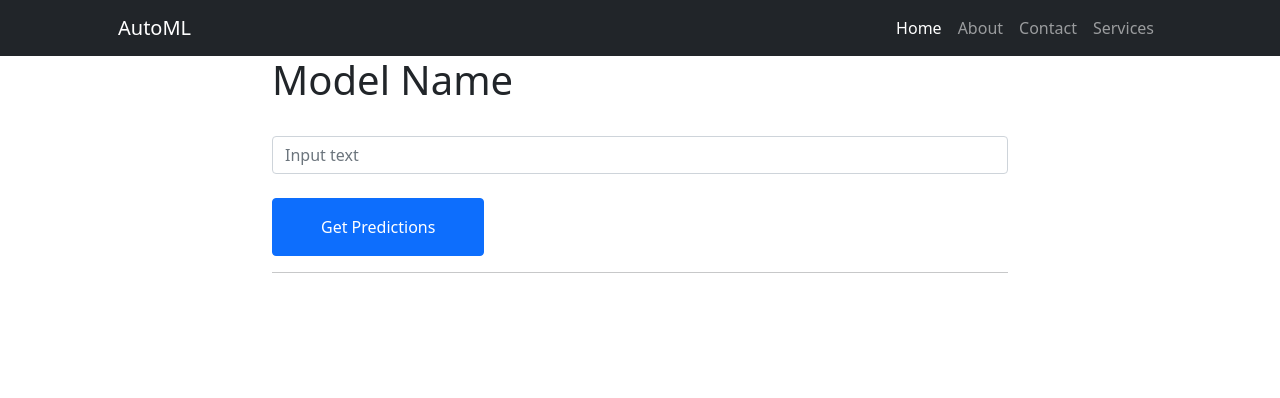
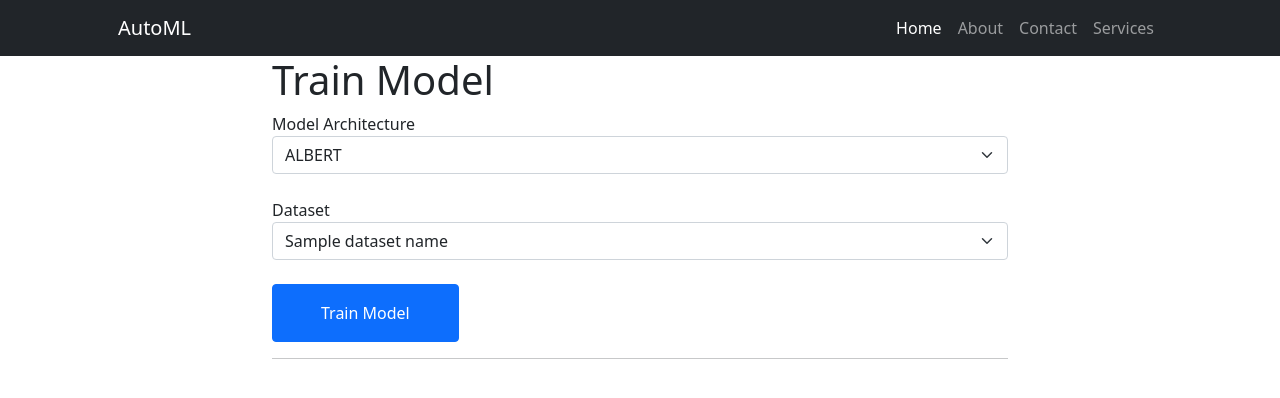
Before and after one commit to ramaneswaran/automl_frontend, a Flask app: template templates/train_model.html in a window 1280 px wide. Shown: the top 398 px of the page. Run offline with Flask 2, Linux system fonts and the light colour scheme; the template is opened without the code that fills it: most values are stand-ins (such as "Sample title", 1, 10 or a date in 2020).

Commit message:
Complete

```diff
--- a/app.py
+++ b/app.py
@@ -13,13 +13,16 @@ from flask import render_template
 from flask import jsonify , request
 from flask import session , redirect
 import json
+from flask_cors import CORS, cross_origin
 from sklearn.preprocessing import LabelEncoder
+import requests
 
 app = Flask(__name__,static_url_path='',
             static_folder='static',
             template_folder='templates')
 
-
+cors = CORS(app)
+app.config['CORS_HEADERS'] = 'Content-Type'
 app.config['SECRET_KEY'] = 'secres'
 
 s3 = boto3.resource('s3',aws_access_key_id = os.environ.get("aws_access_key"), aws_secret_access_key = os.environ.get("aws_secret_key"),
@@ -131,32 +134,38 @@ class DataParser:
 def get_datasets_names():
 
     dataset_bucket = s3.Bucket('automl-training-data-s3')
+    dataset_names = [(idx+1, bucket_obj.key) for idx, bucket_obj in enumerate(dataset_bucket.objects.all())]
 
+    # return [(1, "ATIS V1"), (2, "ATIS V2")]
+    return dataset_names
 
+def get_model_names():
+
+    dataset_bucket = s3.Bucket('automl-models-s3')
     dataset_names = [(idx+1, bucket_obj.key) for idx, bucket_obj in enumerate(dataset_bucket.objects.all())]
-    # count = 1
-    # dataset_names = []
-    # for item in dataset_bucket.objects.all():
-    #     dataset_names.append((count, item.key))
-    #     count += 1
-    # return [(1, "ATIS V1"), (2, "ATIS V2")]
+
+    # return [(1, "Albertv2"), (2, "Roberta")]
+
     return dataset_names
 
 def get_preds(text: str):
 
-    time.sleep(2)
+    url = 'http://localhost:8000/predict/'
+    result = requests.get(url, params={'text': text})
 
-    text =  '<p>I want a flight from <span class="badge bg-secondary">Mumbai</span> to <span class="badge bg-secondary">Delhi</span></p>'
-    intent = 'Get Flight'
-    entities = [('Source', 'Mumbai'), ('Destination', 'Delhi')]
+    # print(result.json())
 
-    preds = {
-        'intent': intent,
-        'text': text,
-        'entities': entities
-    }
+    # text =  '<p>I want a flight from <span class="badge bg-secondary">Mumbai</span> to <span class="badge bg-secondary">Delhi</span></p>'
+    # intent = 'Get Flight'
+    # entities = [('Source', 'Mumbai'), ('Destination', 'Delhi')]
 
-    return preds
+    # preds = {
+    #     'intent': intent,
+    #     'text': text,
+    #     'entities': entities
+    # }
+
+    return result.json()
 
 
 @app.route('/')
@@ -223,23 +232,45 @@ def uploader():
 
 @app.route('/models/', methods=['GET'])
 def model():
-    return render_template('trained_models.html')
+    model_names = get_model_names()
+    return render_template('trained_models.html', model_names=model_names)
 
-@app.route('/test/', methods=['GET', 'POST'])
-def test():
-
-    return render_template('test_model.html', preds=None)
+@app.route('/test/<model_name>', methods=['GET', 'POST'])
+def test(model_name: str):
+    return render_template('test_model.html', model_name=model_name)
 
 
 @app.route('/prediction/', methods=["POST"])
 def prediction():
-    preds = get_preds("")
+
+    text = request.form['input_text']
+    preds = get_preds(text)
 
     return render_template('test_model.html', preds=preds)
 
-@app.route('/train/', methods=['GET'])
+@app.route('/train/', methods=['GET', 'POST'])
 def train():
-    return render_template('train_model.html')
+
+    if request.method == 'GET':
+        dataset_names =  get_datasets_names()
+
+        return render_template('train_model.html', dataset_names=dataset_names)
+
+    elif request.method == 'POST':
+
+
+        url = 'http://localhost:8000/train/'
+        train_params = {
+            'arch': request.form.get("arch"),
+            'dataset': request.form.get('dataset')
+            }
+
+        x = requests.post(url, json=train_params)
+
+        flash("Model Training In progress")
+        return render_template('home.html')
+
+
 
 if __name__ == '__main__':
 
--- a/templates/test_model.html
+++ b/templates/test_model.html
@@ -46,13 +46,13 @@
                 <div class="col-md-8 col-lg-8">
                     <form action="/prediction/" method="POST" class="justify-content-center">
                         <div class="form-group">
-                            <h6 class="display-6">Joint BERT v1</h6>
+                            <h6 class="display-6">{{model_name}}</h6>
                         </div>
 
                         <br>
                         <div class="form-group d-flex">
                             <input type="text" class="form-control
-                                rounded-left" placeholder="Input text"
+                                rounded-left" name="input_text" placeholder="Input text"
                                 required>
                         </div>
                         <br>
@@ -81,7 +81,7 @@
                                 </table>
                                 <hr>
                                 <p>
-                                    <p>I want a flight from <span class="badge bg-secondary">Mumbai</span> to <span class="badge bg-secondary">Delhi</span></p>
+
                                 </p>
                             {% endif %}
                         </div>
--- a/templates/train_model.html
+++ b/templates/train_model.html
@@ -44,21 +44,35 @@
         <div class="container">
             <div class="row justify-content-center">
                 <div class="col-md-8 col-lg-8">
-                    <form action="#" class="justify-content-center">
+                    <form action="/train/" method = "POST" class="justify-content-center">
                         <div class="form-group">
-                            <h6 class="display-6">Model Name</h6>
+                            <h6 class="display-6">Train Model</h6>
                         </div>
+                        <div class="form-group">
+                            <span>Model Architecture</span>
+                            <br>
+                            <select class="form-select" name="arch" aria-label="Default select example">
+                                <option selected  value="albert">ALBERT</option>
+                                <option value="xlmr">XLM Roberta</option>
+                                <option value="indic-bert">Indic BERT</option>
+                                <option value="muril">MURIL</option>
+                              </select>
+                        </div>
+                        <br>
+                        <div class="form-group">
+                            <span>Dataset</span>
+                            <br>
+                            <select class="form-select" name="dataset" aria-label="Default select example">
+                                {%for idx, name in dataset_names%}
+                                    <option value={{name}}>{{name}}</option>
+                                {%endfor%}
+                            </select>
 
-                        <br>
-                        <div class="form-group d-flex">
-                            <input type="text" class="form-control
-                                rounded-left" placeholder="Input text"
-                                required>
                         </div>
                         <br>
                         <div class="form-group">
                             <button type="submit" class="btn btn-primary
-                                rounded submit p-3 px-5">Get Predictions</button>
+                                rounded submit p-3 px-5">Train Model</button>
                         </div>
                         <hr>
                         <div class="form-group">
```
Also changed, not shown: templates/trained_models.html (+14 -10 lines), 1 other file.
